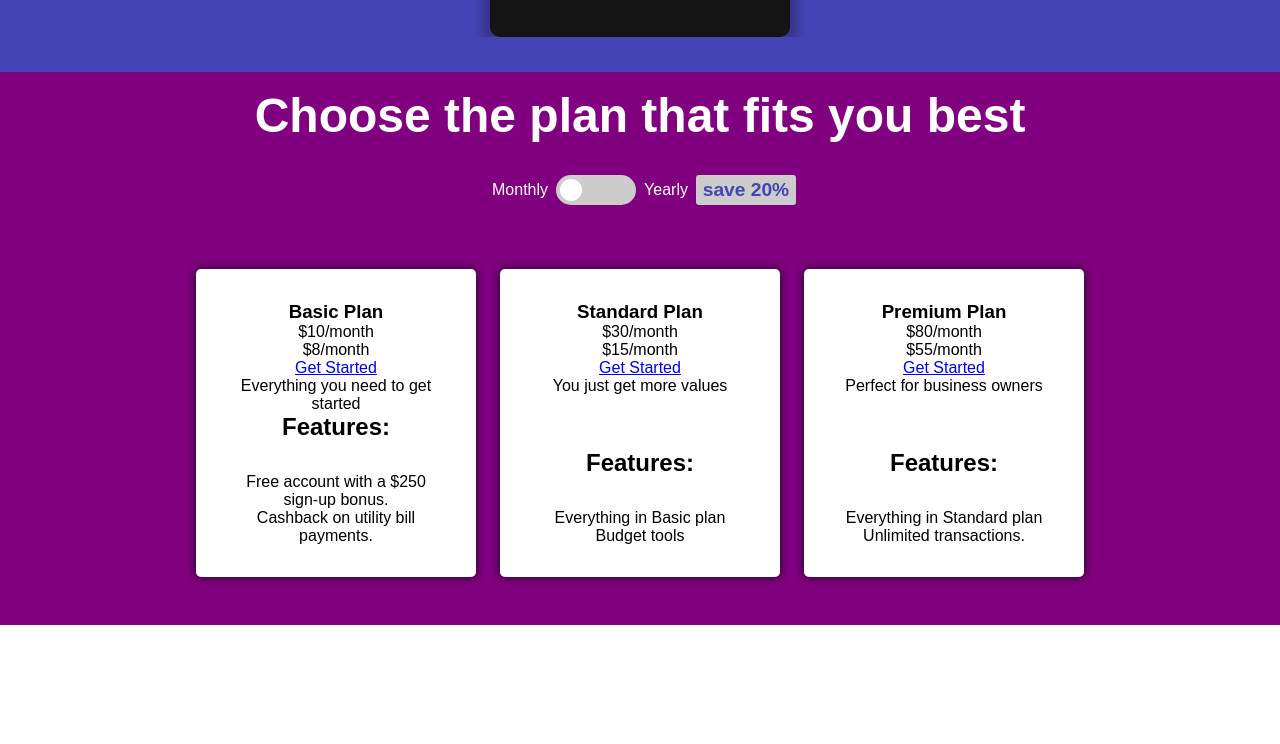
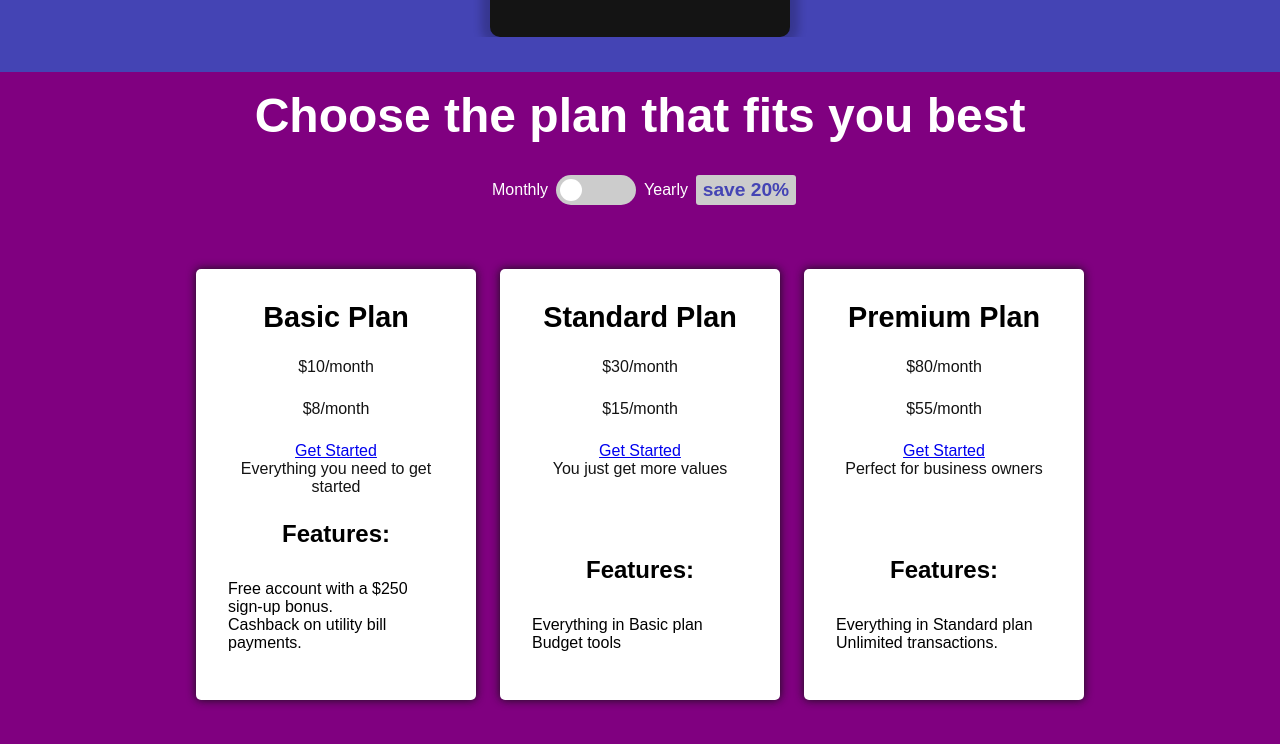
Before and after one commit to kydallaboutlearning/Html4me, a plain HTML site: page index.html in a window 1280 px wide. Shown: the part 1818-2562 px from the top of the page. Before the commit the page ends 2443 px from the top, so only its background shows below. Drawn offline with Linux system fonts and the light colour scheme.

Commit message:
Refact(style): Added styling for the services-card

```diff
--- a/style.css
+++ b/style.css
@@ -551,3 +551,28 @@ input:focus + .slider {
   justify-content: space-between;
   transition: transform 0.3s ease,box-shadows 0.3s ease ;
 }
+
+.services-card:hover {
+background-color:  rgb(68, 68, 180);
+}
+
+.services-content {
+  flex-grow: 1;
+}
+
+.services-card h3 {
+  font-size: 1.8rem;
+  margin-bottom: 1.5rem;
+}
+
+.services-card p{
+  margin-bottom: 1.5rem;
+  color: #131313;
+}
+
+
+.services-card ul {
+  list-style: none;
+  text-align: left;
+  margin-bottom: 1rem;
+}
```
